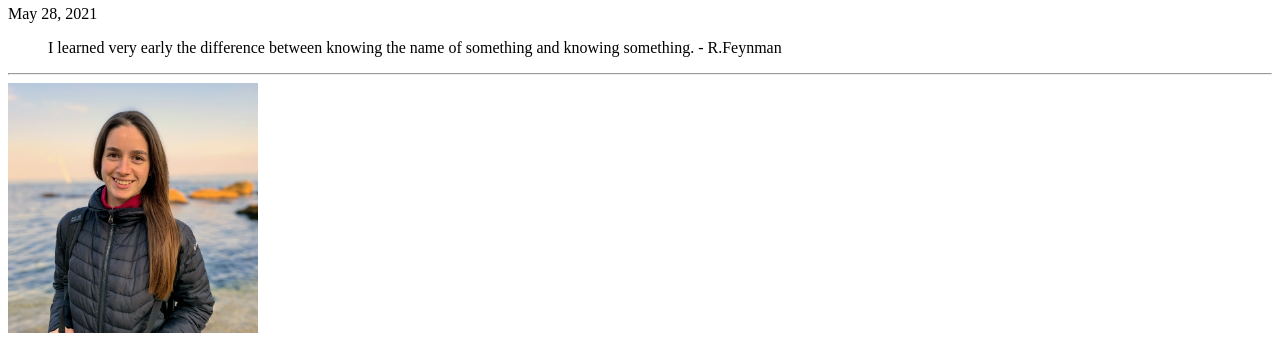
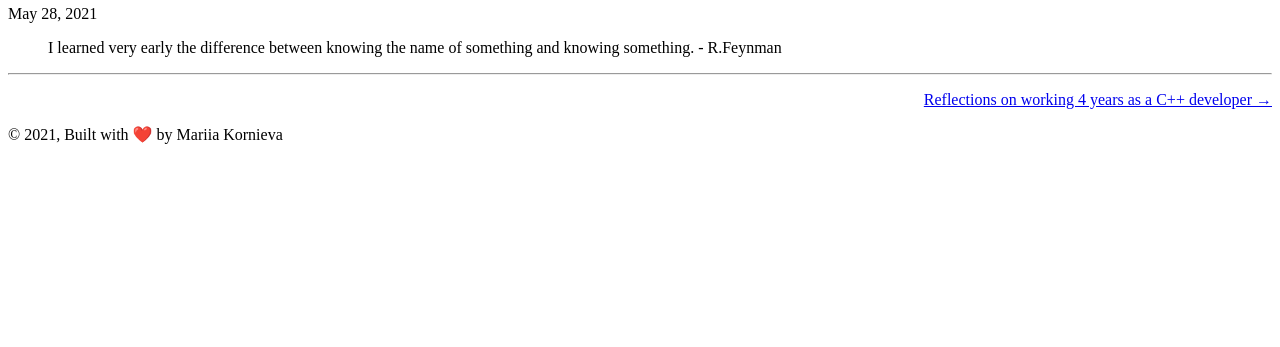
Before and after one commit to mariiakornieva/gatsby-blog, a Gatsby site: page /new-beginnings/ in a window 1280 px wide. Shown: the part 88-435 px from the top of the page. Built offline with nearby package versions, Linux system fonts and the light colour scheme; Gatsby itself is replaced by a stand-in of ours.

Commit message:
Remove bio from blog-posts

```diff
--- a/src/templates/blog-post.js
+++ b/src/templates/blog-post.js
@@ -31,7 +31,7 @@ const BlogPostTemplate = ({ data, location }) => {
         />
         <hr />
         <footer>
-          <Bio />
+          {/* <Bio /> */}
         </footer>
       </article>
       <nav className="blog-post-nav">
```
